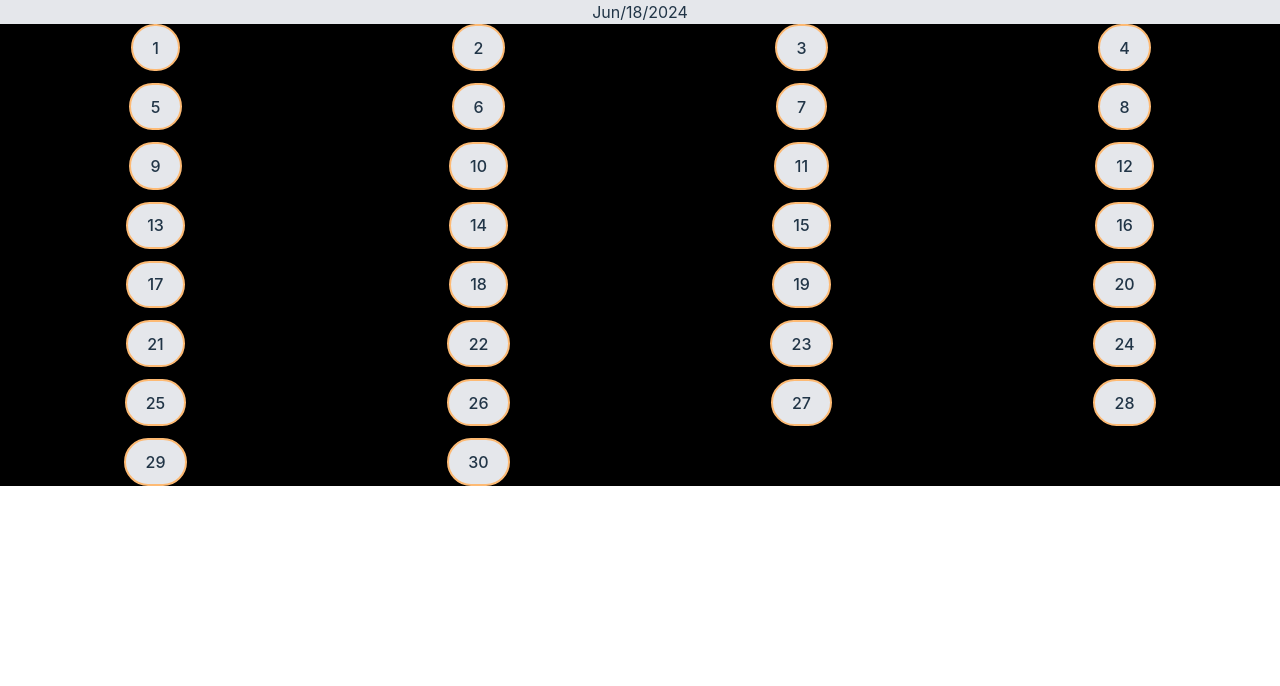
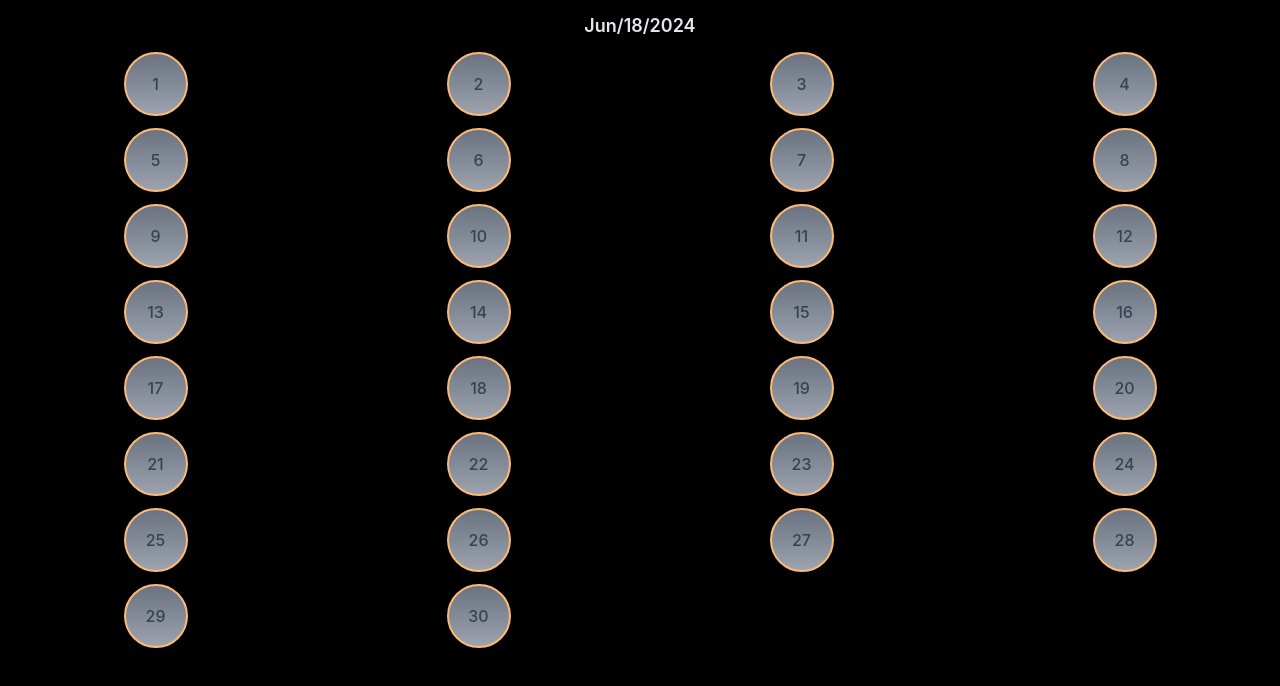
Before and after one commit to smith-megan/Galactic, a React (Vite) app: page / in a window 1280 px wide. Shown: the top 686 px of the page. Built offline with nearby package versions, Linux system fonts and the light colour scheme.

Commit message:
Initial CSS edits

```diff
--- a/src/App.tsx
+++ b/src/App.tsx
@@ -20,14 +20,14 @@ function App() {
   let renderButtons = (dayCount: number) => {
     let newHistory = { ...history }
     for (let i = 1; i < dayCount + 1; i++) {
-      newHistory[i] = "bg-gray-200"
+      newHistory[i] = "from-gray-400 via-60% to-gray-500"
     }
     setHistory(newHistory)
   }
 
   let changeColor = (item: number) => {
     let newHistory = { ...history }
-    newHistory[item] = "bg-green-200"
+    newHistory[item] = "from-gray-300 via-40% to-gray-100"
     setHistory(newHistory)
   }
 
@@ -44,14 +44,20 @@ function App() {
 
   return (
     <>
-      <div className={"grid grid-flow-row " + history[1]}>{date}</div>
-      <div className="grid grid-cols-4 gap-3 items-center">
+      <div
+        className={"grid grid-flow-row font-semibold text-lg p-3 text-gray-200"}
+      >
+        {date}
+      </div>
+      <div className="grid grid-cols-4 gap-3">
         {Object.keys(history).map((item: any) => {
           return (
             <div key={"button-" + item}>
               <button
                 className={
-                  history[item] + " border-2 border-orange-300 rounded-full"
+                  "bg-gradient-to-t " +
+                  history[item] +
+                  " border-2 border-orange-300 rounded-full p-1 w-16 h-16 text-center text-gray-700 focus:border-orange-400 active:border-orange-400 hover:border-orange-400"
                 }
                 onClick={() => {
                   changeColor(item)
--- a/src/index.css
+++ b/src/index.css
@@ -8,8 +8,8 @@
   font-weight: 400;
 
   color-scheme: light dark;
-  color: rgba(255, 255, 255, 0.87);
-  background-color: #242424;
+  /* color: rgba(255, 255, 255, 0.87); */
+  background-color: #000000;
 
   font-synthesis: none;
   text-rendering: optimizeLegibility;
@@ -22,9 +22,9 @@ a {
   color: #646cff;
   text-decoration: inherit;
 }
-a:hover {
-  color: #535bf2;
-}
+/* a:hover { */
+/* color: #535bf2; */
+/* } */
 
 body {
   margin: 0;
@@ -50,23 +50,23 @@ button {
   cursor: pointer;
   transition: border-color 0.25s;
 }
-button:hover {
+/* button:hover {
   border-color: #646cff;
 }
 button:focus,
 button:focus-visible {
   outline: 4px auto -webkit-focus-ring-color;
-}
+} */
 
 @media (prefers-color-scheme: light) {
-  :root {
-    color: #213547;
-    background-color: #ffffff;
-  }
-  a:hover {
+  /* :root { */
+  /* color: #213547; */
+  /* background-color: #ffffff; */
+}
+/* a:hover {
     color: #747bff;
-  }
-  button {
+  } */
+/* button {
     background-color: #f9f9f9;
-  }
-}
+  } */
+/* } */
```
